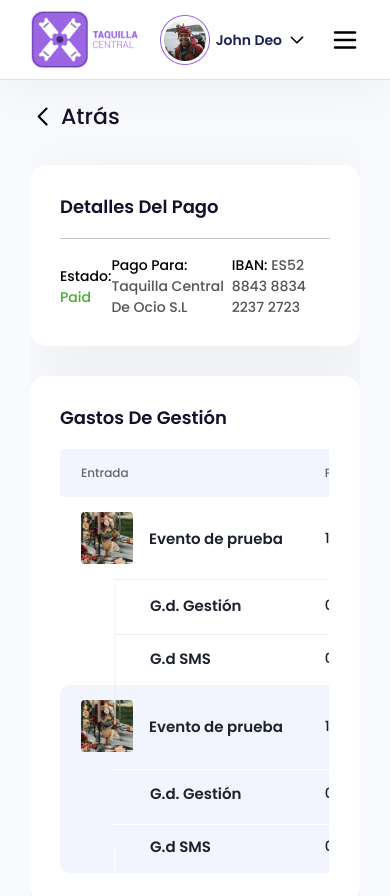
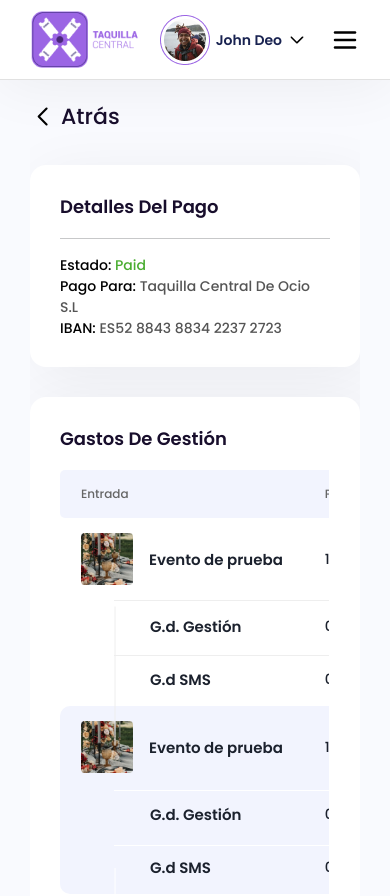
Before and after one commit to mahfuz091/Taquilla, a React (Vite) app: page /eventos/paymentDetails in a window 390 px wide. Shown: the top 896 px of the page. Built offline with nearby package versions, Linux system fonts and the light colour scheme.

Commit message:
add responsive

```diff
--- a/src/index.css
+++ b/src/index.css
@@ -2921,6 +2921,12 @@ td {
   justify-content: space-between;
   align-items: center;
 }
+@media (max-width: 710px) {
+  .paymemt-details-content {
+    flex-direction: column;
+    align-items: flex-start;
+  }
+}
 
 .paymemt-details-content .estado {
   color: #000;
```
